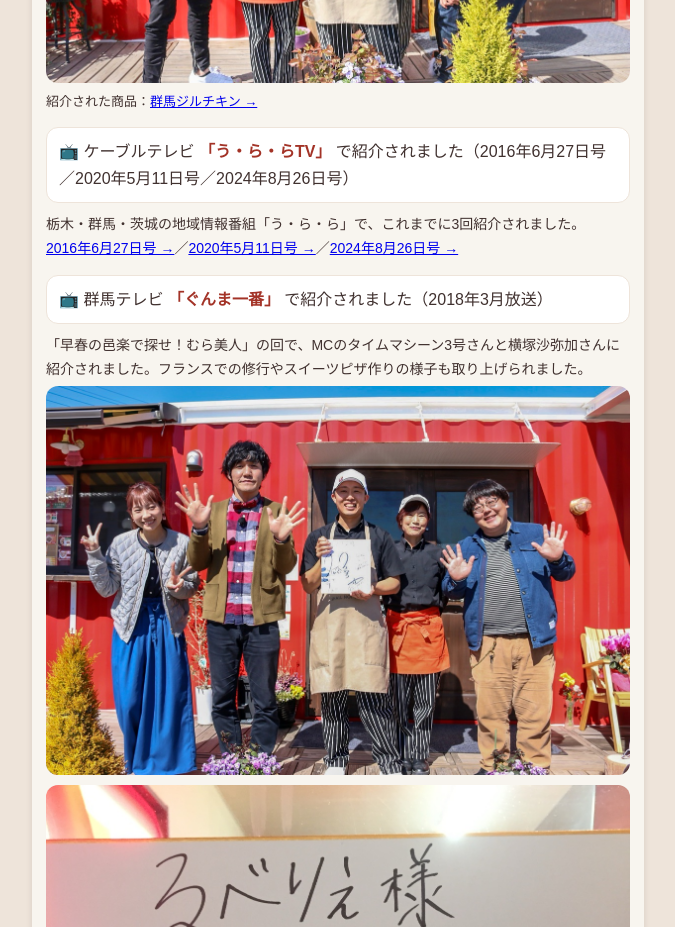
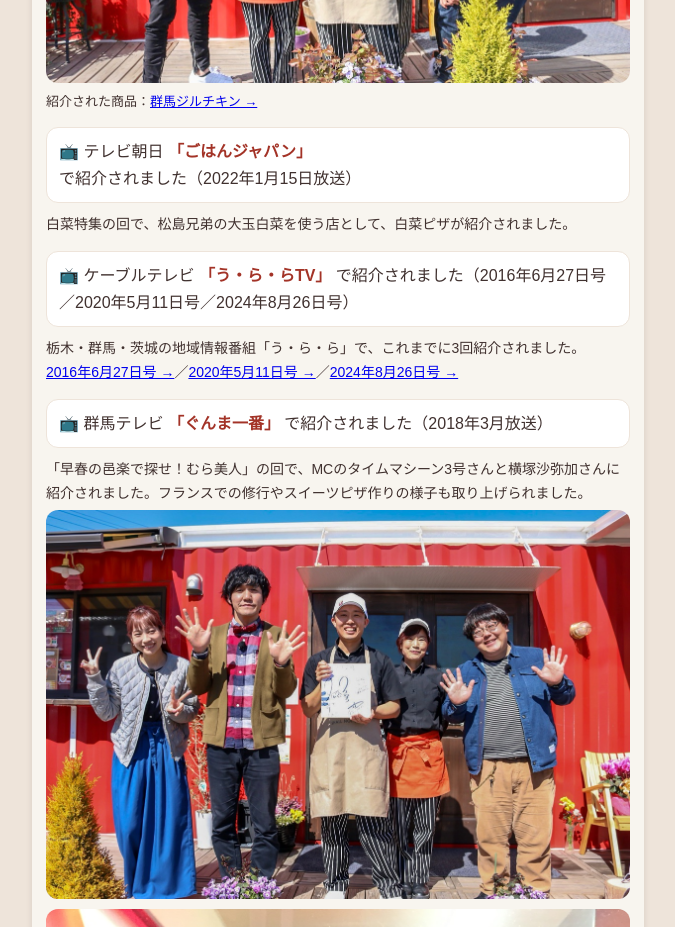
Before and after one commit to lebelierora/media, a plain HTML site: page index.html in a window 1280 px wide. Shown: the part 3440-4367 px from the top of the page, without its empty margins (302-977 px from the left). Drawn offline with Linux system fonts and the light colour scheme.

Commit message:
Add Gohan Japan TV appearance

```diff
--- a/index.html
+++ b/index.html
@@ -72,6 +72,8 @@ footer a.btn.sub{background:#fff;color:#A33327;border:2px solid #A33327}
 <img class="info" src="joy2.jpg" alt="JOYnt!の認定シーン" style="margin-top:10px">
 <img class="info" src="joy3.jpg" alt="JOYnt!の取材で来店したJOYさんとロバート山本さん、タイヨウにゃんと、お店の前で" style="margin-top:10px">
 <p style="font-size:13px;margin:8px 0 0">紹介された商品：<a href="https://lebelierora.stores.jp/items/63f707b11c15181130a23b23" target="_blank" rel="noopener">群馬ジルチキン →</a></p>
+<div class="card" style="margin-top:14px">📺 テレビ朝日 <b>「ごはんジャパン」</b> で紹介されました（2022年1月15日放送）</div>
+<p style="font-size:14px;margin:10px 0 4px">白菜特集の回で、松島兄弟の大玉白菜を使う店として、白菜ピザが紹介されました。</p>
 <div class="card" style="margin-top:14px">📺 ケーブルテレビ <b>「う・ら・らTV」</b> で紹介されました（2016年6月27日号／2020年5月11日号／2024年8月26日号）</div>
 <p style="font-size:14px;margin:10px 0 4px">栃木・群馬・茨城の地域情報番組「う・ら・ら」で、これまでに3回紹介されました。<br>
 <a href="https://youtu.be/CRP0qrLpgZI" target="_blank" rel="noopener">2016年6月27日号 →</a>／<a href="https://youtu.be/8EU5k7ixkn8" target="_blank" rel="noopener">2020年5月11日号 →</a>／<a href="https://youtu.be/ODZc8ULRBus" target="_blank" rel="noopener">2024年8月26日号 →</a></p>
```
